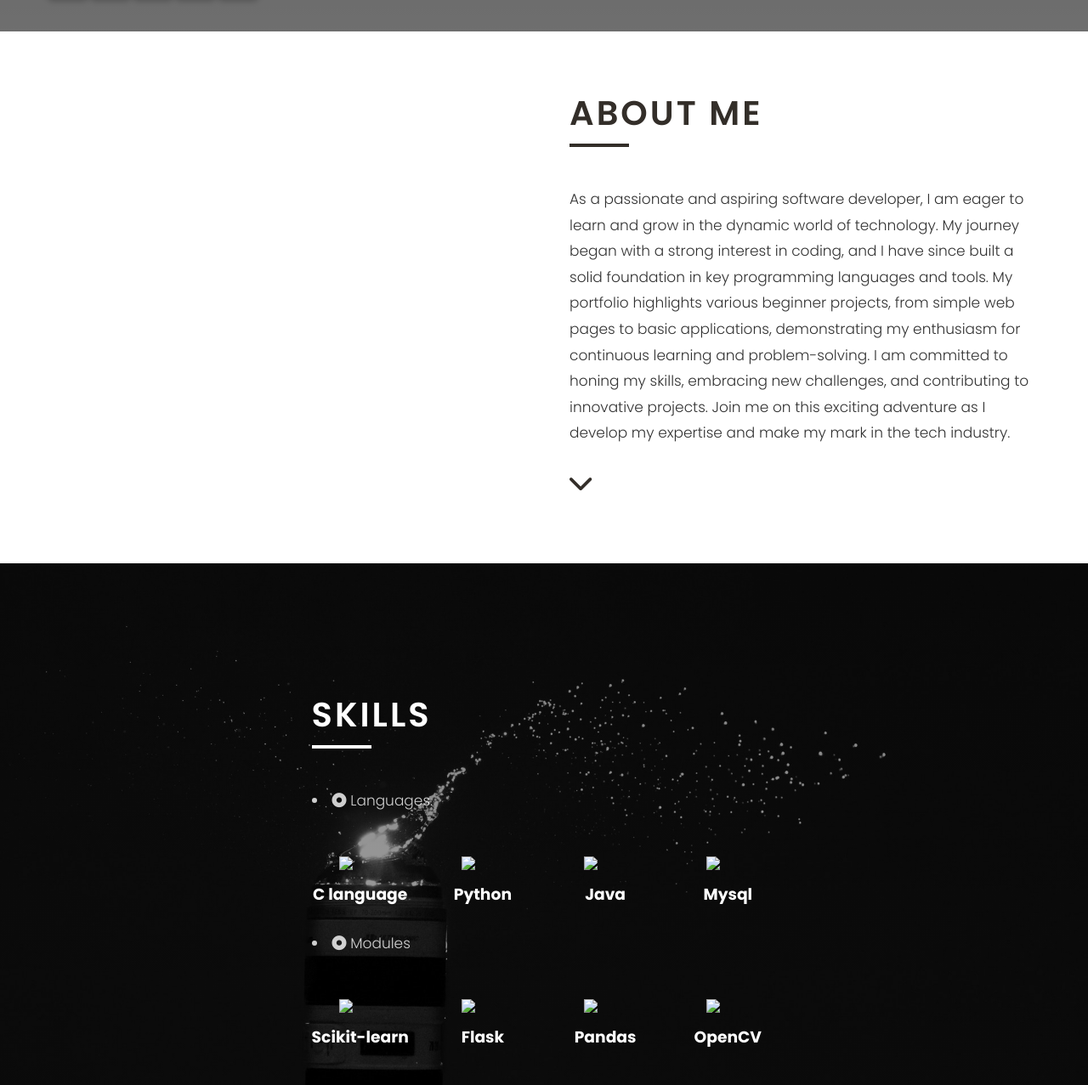
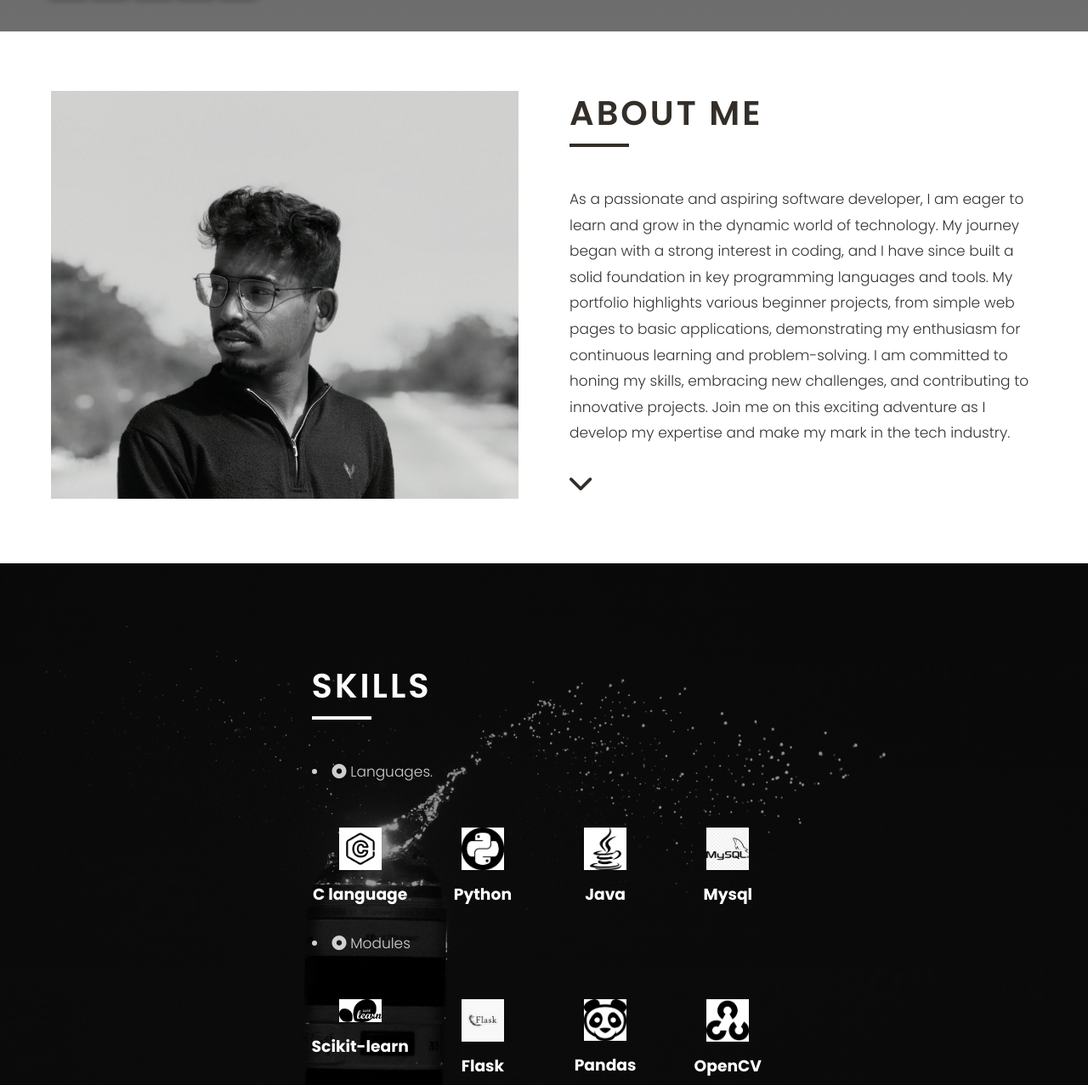
Before and after one commit to Devilfs/my-portfolio, a plain HTML site: page index.html in a window 1280 px wide. Shown: the part 763-2040 px from the top of the page at 85% size. Drawn offline with Linux system fonts and the light colour scheme; files that its build step writes are made by us from their sources; grey boxes are pictures that could not be loaded; files whose address does not match are found by name.

Commit message:
index.html

```diff
--- a/index.html
+++ b/index.html
@@ -10,7 +10,7 @@
     <link rel="stylesheet" href="https://cdnjs.cloudflare.com/ajax/libs/font-awesome/6.0.0-beta2/css/all.min.css"
         integrity="sha512-YWzhKL2whUzgiheMoBFwW8CKV4qpHQAEuvilg9FAn5VJUDwKZZxkJNuGM4XkWuk94WCrrwslk8yWNGmY1EduTA=="
         crossorigin="anonymous" referrerpolicy="no-referrer" />
-    <link rel="stylesheet" href="css/style.css">
+    <link rel="stylesheet" href="style.css">
 </head>
 
 <body>
@@ -62,7 +62,7 @@
             <div class="container">
                 <div class="about-content grid">
                     <div class="about-left">
-                        <img src="images/about-pic.jpg" alt="">
+                        <img src="about-pic.jpg" alt="">
                     </div>
                     <div class="about-right">
                         <div class="title">
@@ -98,19 +98,19 @@
 
                     <div class="work-bottom grid">
                         <div>
-                            <span class="icon"><img src="images/c-language-icon.jpg"></span>
+                            <span class="icon"><img src="c-language-icon.jpg"></span>
                             <h3>C language</h3>
                         </div>
                         <div>
-                            <span class="icon"><img src="images/pyhton-icon.png"></span>
+                            <span class="icon"><img src="pyhton-icon.png"></span>
                             <h3>Python</h3>
                         </div>
                         <div>
-                            <span class="icon"><img src="images/java-icon.png"></span>
+                            <span class="icon"><img src="java-icon.png"></span>
                             <h3>Java</h3>
                         </div>
                         <div>
-                            <span class="icon"><img src="images/mysql-icon.png"></span>
+                            <span class="icon"><img src="mysql-icon.png"></span>
                             <h3>Mysql</h3>
                         </div>
                     </div>
@@ -119,19 +119,19 @@
                     </div>
                     <div class="work-bottom grid">
                         <div>
-                            <span class="icon"><img src="images/scikit-icon.png"></span>
+                            <span class="icon"><img src="scikit-icon.png"></span>
                             <h3>Scikit-learn</h3>
                         </div>
                         <div>
-                            <span class="icon"><img src="images/flask-icon.png"></span>
+                            <span class="icon"><img src="flask-icon.png"></span>
                             <h3>Flask</h3>
                         </div>
                         <div>
-                            <span class="icon"><img src="images/pandas-icon.png"></span>
+                            <span class="icon"><img src="pandas-icon.png"></span>
                             <h3>Pandas</h3>
                         </div>
                         <div>
-                            <span class="icon"><img src="images/opencv-icon.png"></span>
+                            <span class="icon"><img src="opencv-icon.png"></span>
                             <h3>OpenCV</h3>
                         </div>
                     </div>
@@ -194,16 +194,16 @@
                         </a>
                     </div>
                     <div class="insta-grid grid">
-                        <span class="icon"><img src="images/face.jpeg"></span>
+                        <span class="icon"><img src="face.jpeg"></span>
 
                         <br>
-                        <span class="icon"><img src="images/faceattcanva.jpg"></span></br>
+                        <span class="icon"><img src="faceattcanva.jpg"></span></br>
                         <br>
-                        <span class="icon"><img src="images/housecanva.jpg"></span> </br>
+                        <span class="icon"><img src="housecanva.jpg"></span> </br>
                         <br>
-                        <span class="icon"><img src="images/virtualcanva.jpg"></span> </br>
+                        <span class="icon"><img src="virtualcanva.jpg"></span> </br>
                         <br>
-                        <span class="icon"><img src="images/elearningcanva.jpg"></span> </br>
+                        <span class="icon"><img src="elearningcanva.jpg"></span> </br>
                         <i class="my">
                             <div class="flex"><b class="why">Links</b></div><div><a href="https://studentcorner.vercel.app/"
                                 type="button"><i class="button"> <b>Live Preview</b></i></a></div> <br></br>
@@ -253,7 +253,7 @@
             <div class="footer-content">
                 <div>
                     <h3>NIKHIL KUMAR</h3>
-                    <div><img src="images/about-pic.jpg"></div>
+                    <div><img src="about-pic.jpg"></div>
                 </div>
 
                 <div>
```
